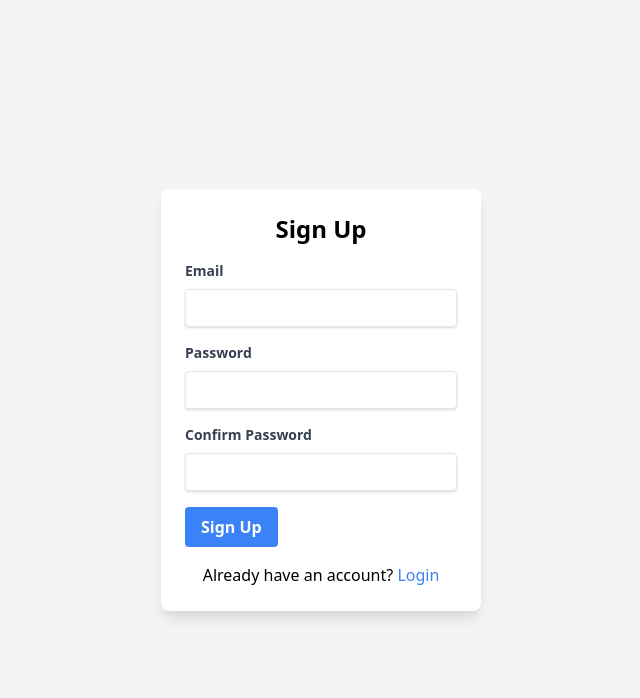
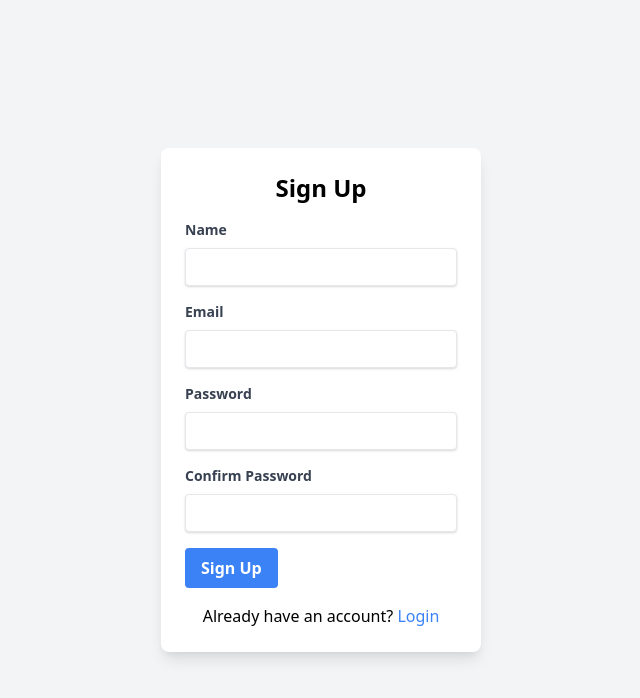
Before and after one commit to saeed-54996/MMM-Project, a Flask app: page /signup/ in a window 1280 px wide. Shown: the top 698 px of the page, without its empty margins (319-959 px from the left). Run offline with Flask 3, Linux system fonts and the light colour scheme.

Commit message:
adding name input to signup page

```diff
--- a/my_flask_app/controler.py
+++ b/my_flask_app/controler.py
@@ -24,6 +24,7 @@ def login():
 
 def signup():
     if request.method == 'POST':
+        name = request.form['name']
         email = request.form['email']
         password = request.form['password']
         confirm_password = request.form['confirm_password']
@@ -37,7 +38,7 @@ def signup():
             flash('Email address already exists', 'error')
             return render_template('signup.html')
         else:
-            new_user = Users(email=email, password=generate_md5_hash(password))
+            new_user = Users(name=name, email=email, password=generate_md5_hash(password))
             db.session.add(new_user)
             db.session.commit()
             session['email'] = new_user.email
--- a/my_flask_app/templates/signup.html
+++ b/my_flask_app/templates/signup.html
@@ -24,6 +24,10 @@
 
         <form action="{{ url_for('signup_route') }}" method="post">
             <div class="mb-4">
+                <label for="name" class="block text-gray-700 text-sm font-bold mb-2">Name</label>
+                <input type="text" name="name" id="name" class="shadow appearance-none border rounded w-full py-2 px-3 text-gray-700 leading-tight focus:outline-none focus:shadow-outline">
+            </div>
+            <div class="mb-4">
                 <label for="email" class="block text-gray-700 text-sm font-bold mb-2">Email</label>
                 <input type="email" name="email" id="email" class="shadow appearance-none border rounded w-full py-2 px-3 text-gray-700 leading-tight focus:outline-none focus:shadow-outline">
             </div>
```
